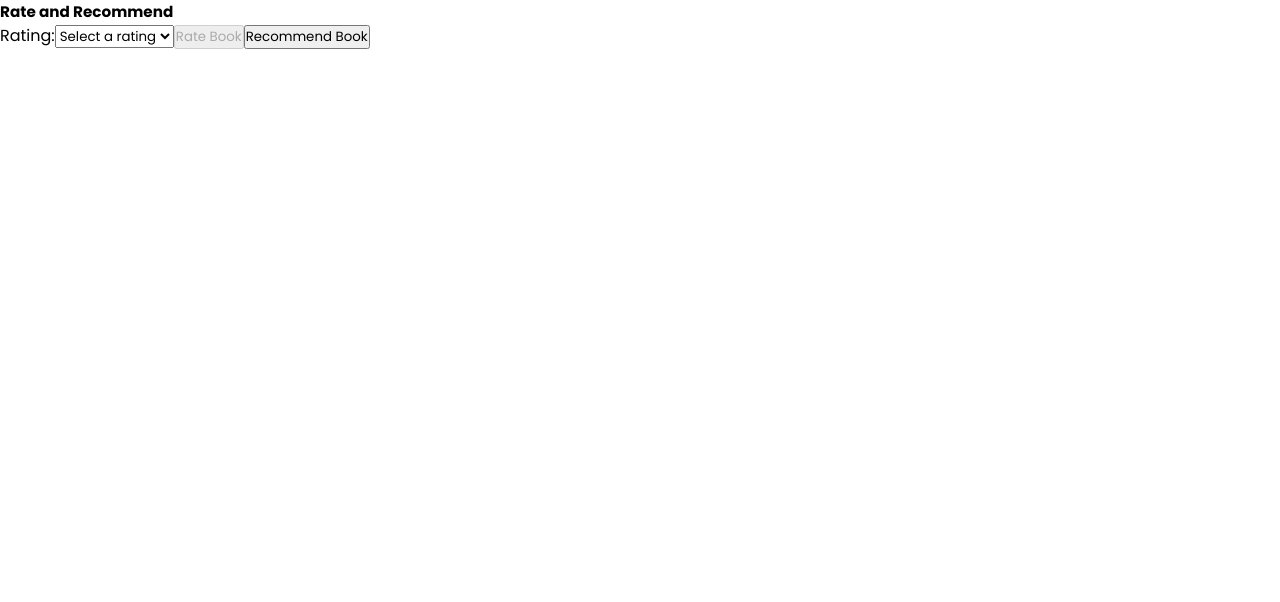
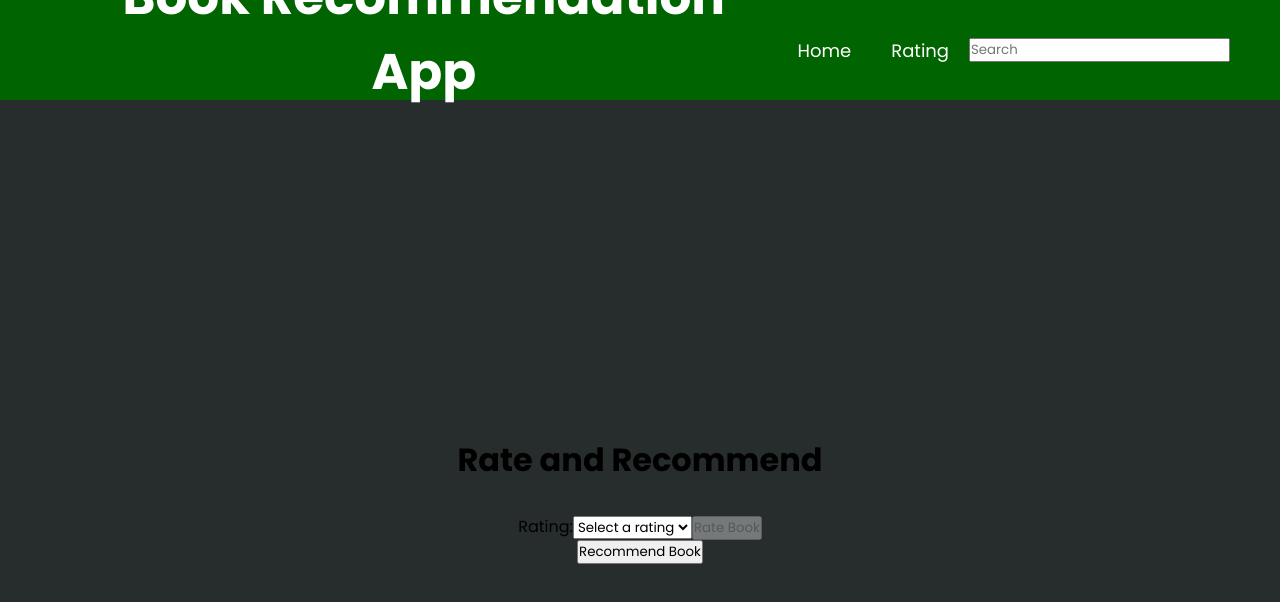
Before and after one commit to syowai638/Book-Recommendation-App, a React (Vite) app: page /ratingform in a window 1280 px wide. Shown: the top 602 px of the page. Built offline with nearby package versions, Linux system fonts and the light colour scheme.

Commit message:
Update RatingForm.jsx

```diff
--- a/src/Components/RatingForm.jsx
+++ b/src/Components/RatingForm.jsx
@@ -1,4 +1,5 @@
 import React, { useState } from "react";
+import Navbar from "./NavBar";
 
 const RatingForm = ({ bookId, books, setBooks }) => {
   const [rating, setRating] = useState(0);
@@ -43,9 +44,12 @@ const RatingForm = ({ bookId, books, setBooks }) => {
   };
 
   return (
-    <div>
-      <h2>Rate and Recommend</h2>
-      <label htmlFor="rating">Rating:</label>
+    <>
+      <Navbar />
+      <main className="rating-form">
+        <h1>Rate and Recommend</h1>
+        <div className="rating-section">
+          <label htmlFor="rating" className="rating-title">Rating:</label>
           <select
             id="rating"
             name="rating"
@@ -62,10 +66,12 @@ const RatingForm = ({ bookId, books, setBooks }) => {
           <button type="button" onClick={handleRate} disabled={rating === 0}>
             Rate Book
           </button>
+        </div>
         <button type="button" onClick={handleRecommend} disabled={isRecommended}>
           {isRecommended ? "Recommended ✔" : "Recommend Book"}
         </button>
-    </div>
+      </main>
+    </>
   );
 };
 
```
Lines whose indentation alone changed are shown as unchanged.
